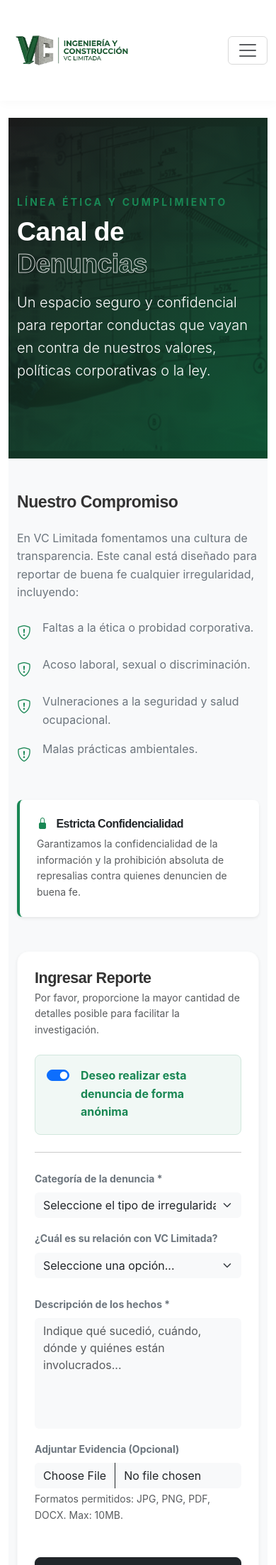
After one commit to lordPobre/PaginaWeb_VC, a Django app: template core/templates/core/denuncias.html in a window 390 px wide. The commit adds this page. Shown: the top 2205 px of the page at 71% size. Run offline with Django 5.2, Linux system fonts and the light colour scheme; the template is opened without the code that fills it, so the values that code supplies are empty.

Commit message:
agregar nuevas cosas

```diff
--- a/core/templates/core/base.html
+++ b/core/templates/core/base.html
@@ -118,14 +118,14 @@
         <ul class="list-unstyled footer-links">
           <li><a href="{% url 'nosotros' %}">Nosotros</a></li>
           <li><a href="{% url 'proyectos' %}">Proyectos</a></li>
-          <li><a href="#">Sostenibilidad</a></li>
+          <li><a href="{% url 'sostenibilidad' %}">Sostenibilidad</a></li>
         </ul>
       </div>
 
       <!-- Col: enlaces 2 -->
       <div class="col-6 col-lg-2">
         <ul class="list-unstyled footer-links">
-          <li><a href="#">Denuncias</a></li>
+          <li><a href="{% url 'denuncias' %}">Denuncias</a></li>
           <li><a href="#">Trabaja con nosotros</a></li>
           <li><a href="#">Política de calidad</a></li>
           <li><a href="#">Prensa</a></li>
--- /dev/null
+++ b/core/templates/core/denuncias.html
@@ -0,0 +1,153 @@
+{% extends 'core/base.html' %}
+{% load static %}
+
+{% block content %}
+
+<section class="position-relative d-flex align-items-center overflow-hidden"
+         style="background: linear-gradient(135deg, #1a1a1a 0%, #0d4a2e 100%); min-height: 45vh;">
+
+  <div style="position: absolute; inset: 0; background: url('{% static "core/img/banner.png" %}') center/cover; opacity: 0.2; mix-blend-mode: overlay; z-index: 1;"></div>
+
+  <div class="container position-relative z-3 py-5">
+    <div class="row">
+      <div class="col-lg-8 text-white">
+        <span class="fw-bold text-uppercase small d-block mb-2 text-success" style="letter-spacing: 0.2rem;">Línea Ética y Cumplimiento</span>
+        <h1 class="display-3 fw-bold mb-3">Canal de <span style="-webkit-text-stroke: 1px rgba(255,255,255,0.8); color: transparent;">Denuncias</span></h1>
+        <p class="lead opacity-90 mb-0" style="max-width: 650px;">
+          Un espacio seguro y confidencial para reportar conductas que vayan en contra de nuestros valores, políticas corporativas o la ley.
+        </p>
+      </div>
+    </div>
+  </div>
+</section>
+
+<section class="py-5" style="background-color: #f8f9fa;">
+  <div class="container py-lg-5">
+    <div class="row g-5">
+
+      <div class="col-lg-4">
+        <div class="pe-lg-4">
+          <h3 class="fw-bold mb-4">Nuestro Compromiso</h3>
+          <p class="text-secondary mb-4">En VC Limitada fomentamos una cultura de transparencia. Este canal está diseñado para reportar de buena fe cualquier irregularidad, incluyendo:</p>
+
+          <ul class="list-unstyled mb-5">
+            <li class="mb-3 d-flex align-items-start">
+              <i class="bi bi-shield-exclamation text-success fs-5 me-3 mt-1"></i>
+              <span class="text-secondary">Faltas a la ética o probidad corporativa.</span>
+            </li>
+            <li class="mb-3 d-flex align-items-start">
+              <i class="bi bi-shield-exclamation text-success fs-5 me-3 mt-1"></i>
+              <span class="text-secondary">Acoso laboral, sexual o discriminación.</span>
+            </li>
+            <li class="mb-3 d-flex align-items-start">
+              <i class="bi bi-shield-exclamation text-success fs-5 me-3 mt-1"></i>
+              <span class="text-secondary">Vulneraciones a la seguridad y salud ocupacional.</span>
+            </li>
+            <li class="mb-3 d-flex align-items-start">
+              <i class="bi bi-shield-exclamation text-success fs-5 me-3 mt-1"></i>
+              <span class="text-secondary">Malas prácticas ambientales.</span>
+            </li>
+          </ul>
+
+          <div class="p-4 bg-white rounded-3 shadow-sm border-start border-4 border-success">
+            <h6 class="fw-bold text-dark"><i class="bi bi-lock-fill text-success me-2"></i> Estricta Confidencialidad</h6>
+            <p class="small text-muted mb-0 mt-2">Garantizamos la confidencialidad de la información y la prohibición absoluta de represalias contra quienes denuncien de buena fe.</p>
+          </div>
+        </div>
+      </div>
+
+      <div class="col-lg-8">
+        <div class="bg-white p-4 p-md-5 rounded-4 shadow-sm border border-light">
+          <h4 class="fw-bold mb-1">Ingresar Reporte</h4>
+          <p class="text-muted small mb-4">Por favor, proporcione la mayor cantidad de detalles posible para facilitar la investigación.</p>
+
+          <form method="post" enctype="multipart/form-data">
+            {% csrf_token %}
+
+            <div class="mb-4 p-3 rounded-3" style="background-color: #f1f8f5; border: 1px solid #d1e7dd;">
+              <div class="form-check form-switch">
+                <input class="form-check-input" type="checkbox" id="anonimoSwitch" checked onchange="toggleDatosContacto()">
+                <label class="form-check-label fw-bold text-success ms-2" for="anonimoSwitch">Deseo realizar esta denuncia de forma anónima</label>
+              </div>
+            </div>
+
+            <div id="datosContacto" class="row g-3 mb-4" style="display: none;">
+              <div class="col-md-6">
+                <label class="form-label fw-bold small text-secondary">Nombre Completo</label>
+                <input type="text" class="form-control bg-light border-0" id="nombreDenunciante" name="nombre">
+              </div>
+              <div class="col-md-6">
+                <label class="form-label fw-bold small text-secondary">Correo Electrónico / Teléfono</label>
+                <input type="text" class="form-control bg-light border-0" id="contactoDenunciante" name="contacto">
+              </div>
+            </div>
+
+            <hr class="mb-4 opacity-25">
+
+            <div class="row g-3">
+              <div class="col-md-12">
+                <label class="form-label fw-bold small text-secondary">Categoría de la denuncia *</label>
+                <select class="form-select bg-light border-0" name="categoria" required>
+                  <option value="" selected disabled>Seleccione el tipo de irregularidad...</option>
+                  <option value="etica">Faltas a la Ética o Fraude</option>
+                  <option value="acoso">Acoso Laboral / Sexual</option>
+                  <option value="seguridad">Infracción HSEQ (Seguridad y Medio Ambiente)</option>
+                  <option value="otro">Otras irregularidades</option>
+                </select>
+              </div>
+
+              <div class="col-md-12">
+                <label class="form-label fw-bold small text-secondary">¿Cuál es su relación con VC Limitada?</label>
+                <select class="form-select bg-light border-0" name="relacion">
+                  <option value="" selected disabled>Seleccione una opción...</option>
+                  <option value="trabajador">Trabajador Directo</option>
+                  <option value="subcontratista">Subcontratista / Proveedor</option>
+                  <option value="comunidad">Comunidad / Tercero Externo</option>
+                  <option value="cliente">Cliente / Mandante</option>
+                </select>
+              </div>
+
+              <div class="col-12 mt-4">
+                <label class="form-label fw-bold small text-secondary">Descripción de los hechos *</label>
+                <textarea class="form-control bg-light border-0" name="descripcion" rows="6" placeholder="Indique qué sucedió, cuándo, dónde y quiénes están involucrados..." required style="resize: none;"></textarea>
+              </div>
+
+              <div class="col-12 mt-3">
+                <label class="form-label fw-bold small text-secondary">Adjuntar Evidencia (Opcional)</label>
+                <input class="form-control bg-light border-0" type="file" name="evidencia">
+                <div class="form-text small">Formatos permitidos: JPG, PNG, PDF, DOCX. Max: 10MB.</div>
+              </div>
+
+              <div class="col-12 mt-5">
+                <button type="submit" class="btn btn-dark btn-lg px-5 py-3 fw-bold w-100 shadow-sm" style="transition: transform 0.3s ease;" onmouseover="this.style.transform='translateY(-3px)'" onmouseout="this.style.transform='translateY(0)'">
+                  ENVIAR REPORTE SEGURO <i class="bi bi-shield-lock ms-2"></i>
+                </button>
+              </div>
+            </div>
+          </form>
+        </div>
+      </div>
+
+    </div>
+  </div>
+</section>
+
+<script>
+  function toggleDatosContacto() {
+    var isAnonimo = document.getElementById("anonimoSwitch").checked;
+    var datosContactoDiv = document.getElementById("datosContacto");
+
+    if (isAnonimo) {
+      datosContactoDiv.style.display = "none";
+      // Limpiar campos si decide ser anónimo
+      document.getElementById("nombreDenunciante").value = "";
+      document.getElementById("contactoDenunciante").value = "";
+    } else {
+      // Mostrar con animación simple
+      datosContactoDiv.style.display = "flex";
+      datosContactoDiv.classList.add("animate__animated", "animate__fadeIn");
+    }
+  }
+</script>
+
+{% endblock %}
--- a/core/templates/core/index.html
+++ b/core/templates/core/index.html
@@ -3,8 +3,8 @@
 
 {% block content %}
 
-<section class="position-relative d-flex align-items-center overflow-hidden"
-         style="background-image: url('{% static "core/img/banner_vc.png" %}'); background-size: cover; background-position: center; background-attachment: fixed; min-height: 90vh;">
+<section class="hero-modern-main position-relative d-flex align-items-center overflow-hidden"
+         style="background-image: url('{% static "core/img/banner_vc.png" %}'); background-size: cover; background-position: center; min-height: 90vh;">
 
   <div style="position: absolute; inset: 0; background: linear-gradient(90deg, rgba(0,0,0,0.85) 0%, rgba(0,0,0,0.4) 50%, rgba(0,0,0,0.1) 100%); z-index: 1;"></div>
 
--- a/core/urls.py
+++ b/core/urls.py
@@ -6,6 +6,7 @@ urlpatterns = [
     path('nosotros/', views.nosotros, name='nosotros'),
     path('contacto/', views.contacto, name='contacto'),
     #path('noticias/', views.noticias, name='noticias'),
-    path('sostenibilidad/', views.noticias, name='sostenibilidad'),
+    path('sostenibilidad/', views.sostenibilidad, name='sostenibilidad'),
     path('organismo-corporativo/', views.organismo_corporativo_view, name='organismo_corporativo'),
+    path('denuncias/', views.denuncias, name='denuncias'),
 ]
--- a/core/views.py
+++ b/core/views.py
@@ -46,3 +46,6 @@ def proyectos(request):
 
 def sostenibilidad(request):
     return render(request, 'core/sostenibilidad.html')
+
+def denuncias(request):
+    return render(request, 'core/denuncias.html')
```
